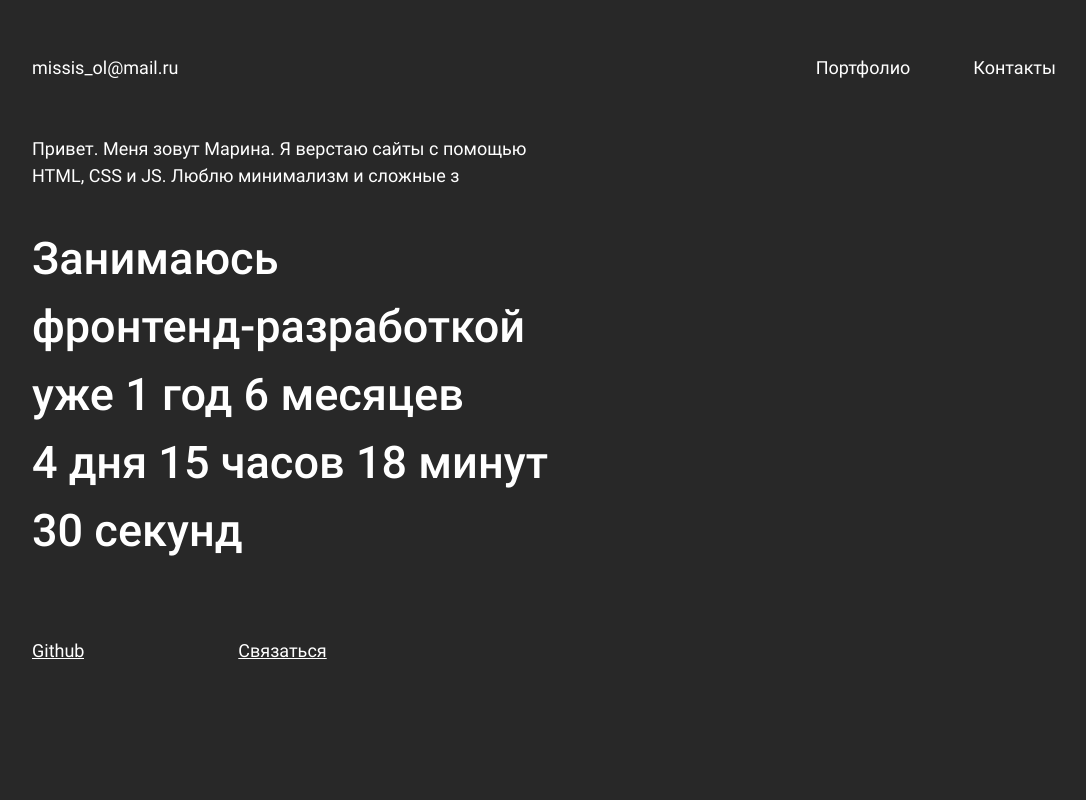
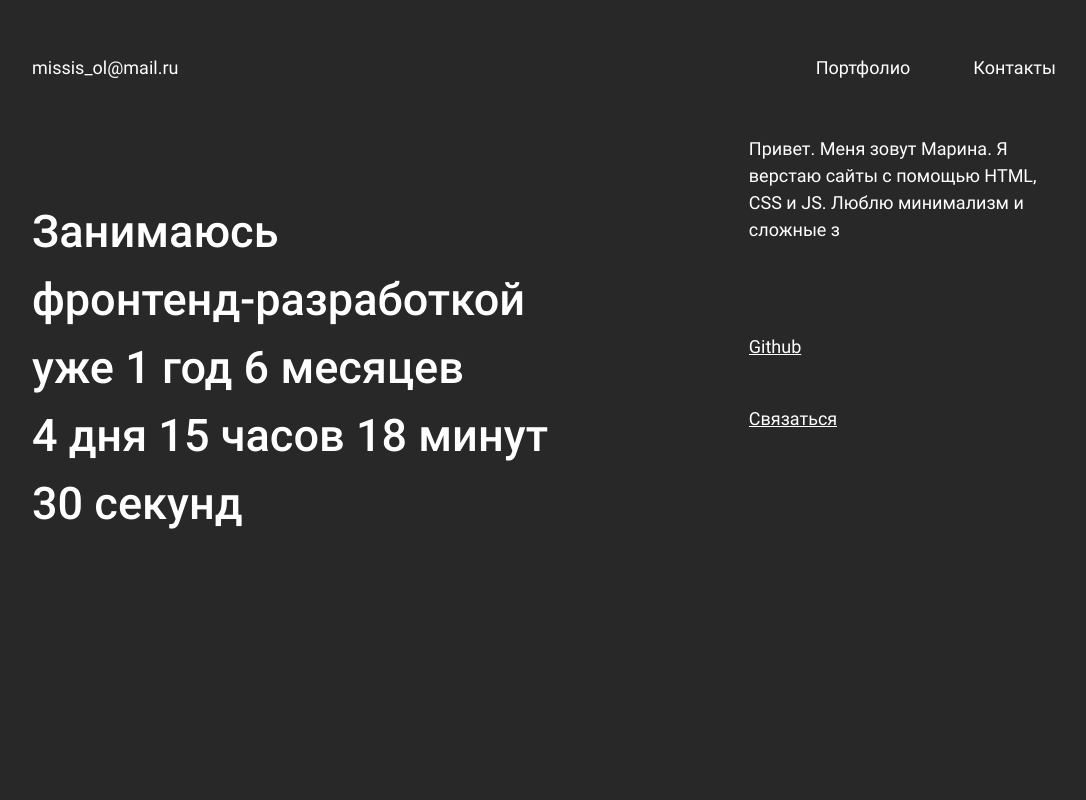
Before and after one commit to Missisol/portfolio, a website: page src/index.html in a window 1280 px wide. Shown: the top 800 px of the page, without its empty margins (96-1182 px from the left). Drawn offline with nearby package versions, Linux system fonts and the light colour scheme; files that its build step writes are made by us from their sources.

Commit message:
Styles updated

```diff
--- a/src/styles/blocks/_first.scss
+++ b/src/styles/blocks/_first.scss
@@ -9,16 +9,18 @@
 
 .main {
   display: flex;
-  height: calc(100vh - 7em);
 
   @include desktop {
     flex-wrap: wrap;
     align-content: flex-start;
     padding-top: 2.5em;
+    height: calc(100vh - 7em);
   }
 
   @include tablet {
-    flex-direction: column;
+    flex-wrap: wrap;
+    align-content: flex-start;
+    height: calc(100vh - 7em);
     padding-top: 0;
   }
 
@@ -29,14 +31,7 @@
 
   &__text-typing {
     width: 100%;
-
-    @include desktop {
-      height: 144px;
-    }
-
-    @include tablet {
-      height: 90px;
-    }
+    height: 6em;
   }
 
   &__text {
@@ -46,24 +41,26 @@
     &_greeting {
 
       @include desktop {
-        width: 24%;
-        margin: 0 0 2em 76%;
+        width: 25%;
+        margin-left: 75%;
       }
 
       @include tablet {
-        width: 50%;
-        margin-bottom: 2em;
+        width: 30%;
+        margin-left: 70%;
       }
     }
 
     &_link {
-      margin-left: calc(#{$desktop-container} * 0.1);
-      line-height: calc(3em * 1.5);
       transition: .5s;
+
+      @include desktop {
+        margin-bottom: 3.5em;
+      }
 
       @include tablet {
         margin-left: 0;
-        margin-right: calc(#{$tablet-container} * 0.2);
+        margin-bottom: 2.5em;
       }
 
       &:hover {
@@ -80,17 +77,18 @@
 
     @include desktop {
       font-size: 3.5em;
-      width: 66%;
+      width: 75%;
     }
 
     @include tablet {
       font-size: 2.5em;
-      width: 100%;
+      width: 70%;
       margin-bottom: 1em;
+      margin-top: -1em;
     }
 
     @include phone {
-      font-size: 1.8em;
+      font-size: 1.6em;
       margin: 1em 0 2em;
     }
   }
@@ -115,25 +113,41 @@
   &__title-one {
     position: absolute;
     opacity: 0;
-    animation: appearance .4s linear .4s forwards;
+    animation: appearance .4s linear 1.4s forwards;
   }
 
   &__title-two {
     position: absolute;
     opacity: 0;
-    animation: appearance .4s linear .6s forwards;
+    animation: appearance .4s linear 1.5s forwards;
   }
 
   &__title-three {
     position: absolute;
     opacity: 0;
-    animation: appearance .4s linear .8s forwards;
+    animation: appearance .4s linear 1.6s forwards;
+  }
+
+  &__title-four {
+    position: absolute;
+    opacity: 0;
+    animation: appearance .4s linear 1.7s forwards;
+  }
+
+  &__title-five {
+    position: absolute;
+    opacity: 0;
+    animation: appearance .4s linear 1.8s forwards;
   }
 
   &__wrap {
 
+    @include desktop {
+      padding-top: 8em;
+    }
+
     @include tablet {
-      display: flex;
+      padding-top: 5em;
     }
 
     @include phone {
--- a/src/styles/blocks/_portfolio.scss
+++ b/src/styles/blocks/_portfolio.scss
@@ -26,16 +26,12 @@
 
   &__image {
     margin-bottom: 2em;
-    transition: .6s;
-
-        @include desktop {
-          &:hover {
-            transform: scale(1.03);
-          }
-        }
+    transform: scale(1.1);
+    transition: 3s;
 
     @include phone {
       margin-bottom: 1em;
+      transform: scale(1);
     }
   }
 
@@ -111,58 +107,6 @@
   }
 }
 
-//.card {
-//  display: flex;
-//  flex-direction: column;
-//  width: 30%;
-//  max-width: 50%;
-//  min-width: 370px;
-//  border: 1px solid rgba(0,0,0,.125);
-//  border-radius: .25rem;
-//  margin: 3em 15px 0;
-//  padding: 1em;
-//
-//
-//  &__image {
-//    margin-bottom: 1em;
-//    width: 300px;
-//    align-self: center;
-//
-//    @include desktop {
-//      &:hover {
-//        transform: scale(1.1);
-//      }
-//    }
-//  }
-//
-//  &__inner {
-//    display: flex;
-//    justify-content: space-between;
-//    align-items: center;
-//  }
-//
-//  &__title {
-//    font-weight: 400;
-//    font-size: 1.5em;
-//    color: inherit;
-//  }
-//
-//  &__link-wrap {
-//    display: flex;
-//    justify-content: space-between;
-//  }
-//
-//  &__link {
-//    display: flex !important;
-//    text-decoration: underline !important;
-//  }
-//
-//  &__github {
-//    width: 40px;
-//    height: 21px;
-//  }
-//}
-
 .arrow {
   position: sticky;
   bottom: 5%;
@@ -188,3 +132,8 @@
     margin-top: 10%;
   }
 }
+
+.scale {
+  transform: scale(1);
+  transition: 3s;
+}
```
